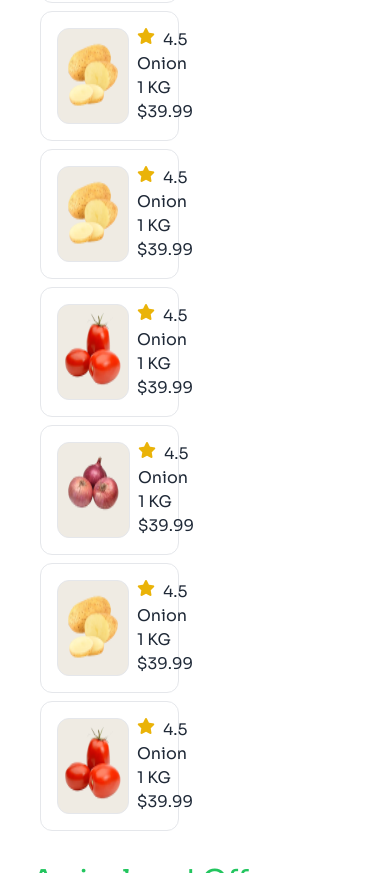
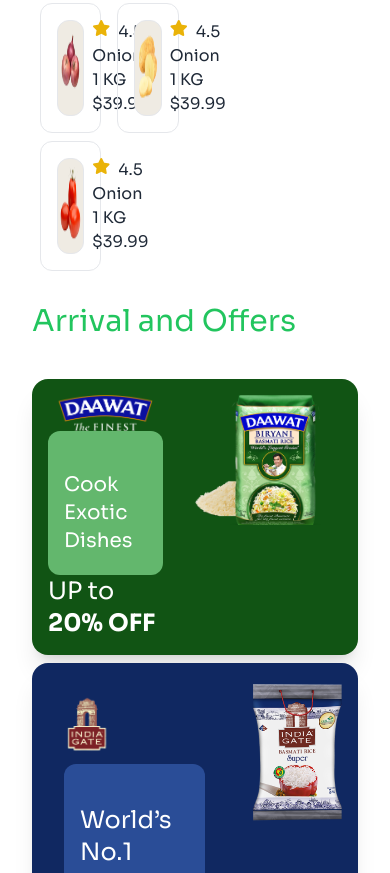
Before and after one commit to nehalmahmud18/assignment-3, a plain HTML site: page index.html in a window 390 px wide. Shown: the part 2952-3825 px from the top of the page. Drawn offline with nearby package versions, Linux system fonts and the light colour scheme.

Commit message:
added arrival section correction

```diff
--- a/index.html
+++ b/index.html
@@ -170,7 +170,7 @@
                 <!-- big card -->
                  <div class=" relative max-w-md min-h-96 mt-10 rounded-xl bg-gradient-to-br from-green-500 via-green-300 to-white-500  ">
                     <!-- text -->
-                    <div class="pt-10 px-10 ">
+                    <div class="pt-10 lg:px-10 ">
                         <h2 class="text-white font-bold text-4xl mb-4">30% off</h2>
                         <p class="text-gray-700 mb-10">Discover a world of treats, toys and essentials handpicks for</p>
                         <button class="btn px-8">Buy Now</button>
@@ -185,7 +185,7 @@
 
                  <!-- shop section -->
                   <div >
-                    <div class="  gap-2 grid sm:grid-cols-2 lg:grid-cols-3  space-x-2">
+                    <div class="  gap-2 grid grid-cols-2 lg:grid-cols-3  space-x-2">
                       <div class="flex border rounded-xl gap-2 p-4">
                         <img class="bg-[#EFEBE3] border rounded-xl " src="./c2-assets/onion.png" alt="">
                         <div>
@@ -321,7 +321,7 @@
 
                   <div class="flex flex-col p-4 justify-between">
                   <img src="./c2-assets/dawat-logo.png" alt="">
-                    <p>Cook Exotic Dishes</p>
+                    <p class="border border-none rounded-xl bg-[#63B76D] text-xl pt-10 px-4 py-5 text-white">Cook Exotic Dishes</p>
                     <div class="">
                       <p class="text-white text-2xl">UP to <span class="font-bold">20% OFF</span></p>
               </div>
@@ -344,7 +344,7 @@
 
                     <div class="card-body ">
                     <img class="w-1/3" src="./c2-assets/india-gate-logo.png" alt="">
-                      <p class="border border-none rounded-xl bg-[#63B76D] text-xl w-1/2h-1/3">World’s No.1 Rice</p>
+                      <p class="border border-none rounded-xl bg-[#2A4D97] text-2xl pt-10 px-4 py-3 text-white ">World’s No.1 Rice</p>
                       <div class="card-actions justify-end">
                         <p class="text-white text-2xl">UP to <span class="font-bold">20% OFF</span></p>
                 </div>
```
